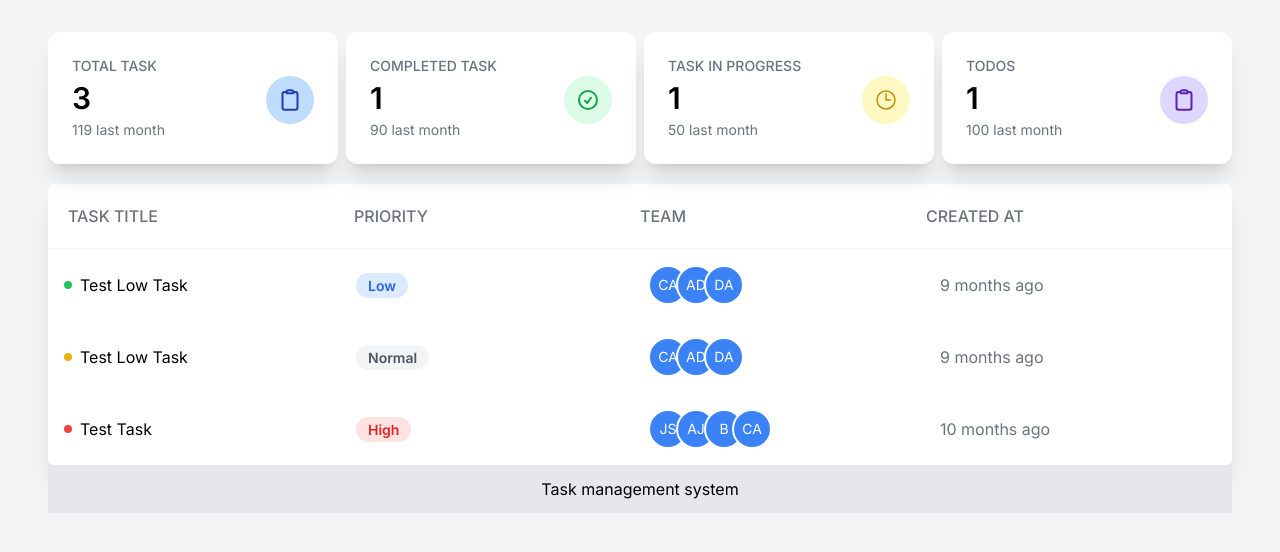
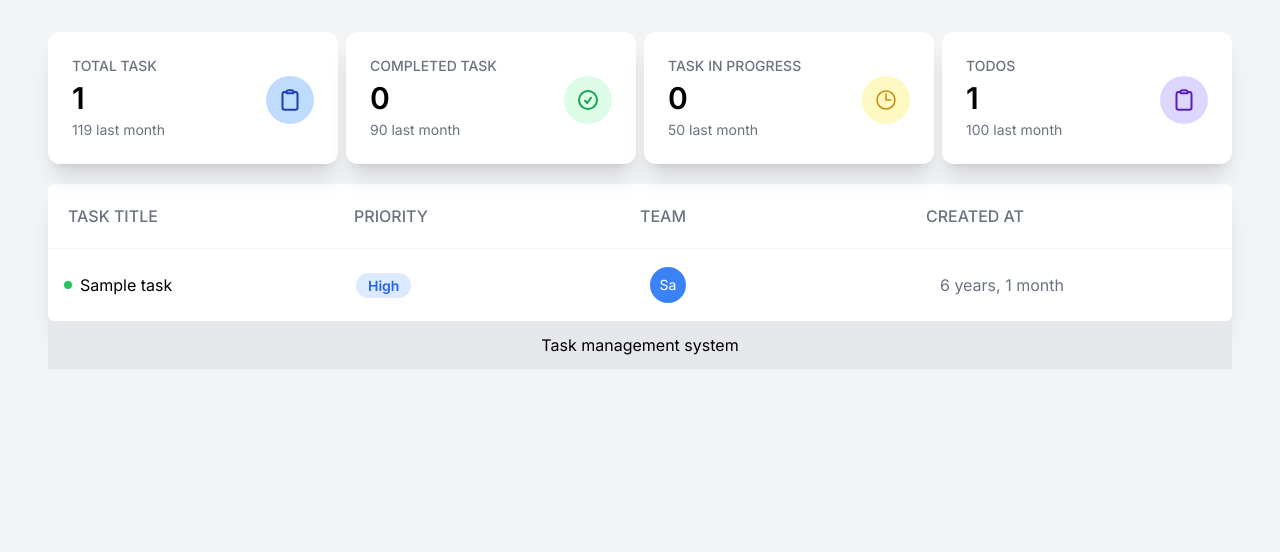
Before and after one commit to proalamin/learn-practice, a Django app: page /tasks/manager-dashboard/ in a window 1280 px wide. Shown: the part 88-640 px from the top of the page. Run offline with Django 5.2, Linux system fonts and the light colour scheme; tables that the repository leaves empty hold one stand-in row (values such as "Sample post").

Commit message:
task management-> in manager dashboard data load dynamic

```diff
--- a/Django/task_management/tasks/templates/dashboard/dashboard.html
+++ b/Django/task_management/tasks/templates/dashboard/dashboard.html
@@ -54,7 +54,7 @@
                 <h3 class="text-sm font-medium text-gray-500 ">TOTAL TASK</h3>
                 <div class="flex justify-between ">
                     <div>
-                        <p class="text-3xl font-semibold mb-1 mt-1">3</p>
+                        <p class="text-3xl font-semibold mb-1 mt-1">{{total_task}}</p>
                         <p class="text-gray-500 text-sm">119 last month</p>
                     </div>
                     <div class="bg-blue-200 p-3 rounded-full w-12 h-12 font-semibold">
@@ -72,7 +72,7 @@
                 <h3 class="text-sm font-medium text-gray-500 ">COMPLETED TASK</h3>
                 <div class="flex justify-between">
                     <div>
-                        <p class="text-3xl font-semibold mb-1 mt-1">1</p>
+                        <p class="text-3xl font-semibold mb-1 mt-1">{{completed_task}}</p>
                         <p class="text-gray-500 text-sm">90 last month</p>
                     </div>
                     <div class=" p-3 rounded-full w-12 h-12 bg-green-100">
@@ -91,7 +91,7 @@
                 <h3 class="text-sm font-medium text-gray-500 ">TASK IN PROGRESS</h3>
                 <div class="flex justify-between">
                     <div>
-                        <p class="text-3xl font-semibold mb-1 mt-1">1</p>
+                        <p class="text-3xl font-semibold mb-1 mt-1">{{in_progress_task}}</p>
                         <p class="text-gray-500 text-sm">50 last month</p>
                     </div>
                     <div class=" p-3 rounded-full w-12 h-12 font-semibold bg-yellow-100">
@@ -111,7 +111,7 @@
                 <h3 class="text-sm font-medium text-gray-500 ">TODOS</h3>
                 <div class="flex justify-between">
                     <div>
-                        <p class="text-3xl font-semibold mb-1 mt-1">1</p>
+                        <p class="text-3xl font-semibold mb-1 mt-1">{{pending_task}}</p>
                         <p class="text-gray-500 text-sm">100 last month</p>
                     </div>
                     <div class="bg-violet-200 p-3 rounded-full w-12 h-12 font-semibold">
--- a/Django/task_management/tasks/templates/dashboard/manager_dashboard.html
+++ b/Django/task_management/tasks/templates/dashboard/manager_dashboard.html
@@ -17,102 +17,33 @@
 
              {% comment %} task 1  {% endcomment %}
             <div class="divide-y divide-gray-500">
-                <div class="grid grid-cols-4 p-4 gap-4 items-center">
+                {% for task in tasks %}
+                    <div class="grid grid-cols-4 p-4 gap-4 items-center">
                     <div class="flex items-center gap-2">
                         <div class="w-2 h-2 bg-green-500 rounded"></div>
                         <div>
-                            <span>Test Low Task</span>
+                            <span>{{task.title}}</span>
                         </div>
                     </div>
 
                     <div class="">
-                        <span class="bg-blue-100 text-blue-600 px-3 py-1 rounded-full text-sm font-semibold">Low</span>
+                        <span class="bg-blue-100 text-blue-600 px-3 py-1 rounded-full text-sm font-semibold">{{task.details.get_priority_display}}</span>
                     </div>
                     <div>
                         <div class="flex -space-x-3">
-                            <div
+                            {% for emp in task.assigned_to.all %}
+                                <div
                                 class="bg-blue-500 w-10 h-10 rounded-full flex justify-center items-center text-white text-sm border-2 border-white">
-                                CA</div>
-                            <div
-                                class="bg-blue-500 w-10 h-10 rounded-full flex justify-center items-center text-white text-sm border-2 border-white">
-                                AD</div>
-                            <div
-                                class="bg-blue-500 w-10 h-10 rounded-full flex justify-center items-center text-white text-sm border-2 border-white">
-                                DA</div>
+                                {{emp.name|slice:':2'}}
+                                </div>
+                            {% endfor %}
                         </div>
                     </div>
                     <div>
-                        <span class="text-gray-500">9 months ago</span>
+                        <span class="text-gray-500">{{task.created_at | timesince}}</span>
                     </div>
                 </div>
-            </div>
-
-            {% comment %} task 2 {% endcomment %}
-            <div class="divide-y divide-gray-500">
-                <div class="grid grid-cols-4 p-4 gap-4 items-center">
-                    <div class="flex items-center gap-2">
-                        <div class="w-2 h-2 bg-yellow-500 rounded"></div>
-                        <div>
-                            <span>Test Low Task</span>
-                        </div>
-                    </div>
-
-                    <div class="">
-                        <span
-                            class="bg-gray-100 text-gray-600 px-3 py-1 rounded-full text-sm font-semibold">Normal</span>
-                    </div>
-                    <div>
-                        <div class="flex -space-x-3">
-                            <div
-                                class="bg-blue-500 w-10 h-10 rounded-full flex justify-center items-center text-white text-sm border-2 border-white">
-                                CA</div>
-                            <div
-                                class="bg-blue-500 w-10 h-10 rounded-full flex justify-center items-center text-white text-sm border-2 border-white">
-                                AD</div>
-                            <div
-                                class="bg-blue-500 w-10 h-10 rounded-full flex justify-center items-center text-white text-sm border-2 border-white">
-                                DA</div>
-                        </div>
-                    </div>
-                    <div>
-                        <span class="text-gray-500">9 months ago</span>
-                    </div>
-                </div>
-            </div>
-
-            {% comment %} task 3  {% endcomment %}
-            <div class="divide-y divide-gray-500">
-                <div class="grid grid-cols-4 p-4 gap-4 items-center">
-                    <div class="flex items-center gap-2">
-                        <div class="w-2 h-2 bg-red-500 rounded"></div>
-                        <div>
-                            <span>Test Task</span>
-                        </div>
-                    </div>
-
-                    <div class="">
-                        <span class="bg-red-100 text-red-600 px-3 py-1 rounded-full text-sm font-semibold">High</span>
-                    </div>
-                    <div>
-                        <div class="flex -space-x-3">
-                            <div
-                                class="bg-blue-500 w-10 h-10 rounded-full flex justify-center items-center text-white text-sm border-2 border-white">
-                                JS</div>
-                            <div
-                                class="bg-blue-500 w-10 h-10 rounded-full flex justify-center items-center text-white text-sm border-2 border-white">
-                                AJ</div>
-                            <div
-                                class="bg-blue-500 w-10 h-10 rounded-full flex justify-center items-center text-white text-sm border-2 border-white">
-                                B</div>
-                            <div
-                                class="bg-blue-500 w-10 h-10 rounded-full flex justify-center items-center text-white text-sm border-2 border-white">
-                                CA</div>
-                        </div>
-                    </div>
-                    <div>
-                        <span class="text-gray-500">10 months ago</span>
-                    </div>
-                </div>
+                {% endfor %}
             </div>
         </div>
 
--- a/Django/task_management/tasks/views.py
+++ b/Django/task_management/tasks/views.py
@@ -6,7 +6,24 @@ from datetime import date
 from django.db.models import Q, Count, Max, Min, Avg
 
 def manager_dashboard(request):
-    return render(request, 'dashboard/manager_dashboard.html')
+    tasks = Task.objects.all()
+
+    # getting task count
+    total_task = tasks.count()
+    completed_task= Task.objects.filter(status='COMPLETED').count()
+    in_progress_task=Task.objects.filter(status='IN_PROGRESS').count()
+    pending_task= Task.objects.filter(status='PENDING').count()
+
+    context={
+        'tasks' : tasks,
+        'total_task': total_task,
+        'completed_task': completed_task,
+        'pending_task': pending_task,
+        'in_progress_task': in_progress_task
+
+    }
+
+    return render(request, 'dashboard/manager_dashboard.html', context)
 
 
 def user_dashboard(request):
```
